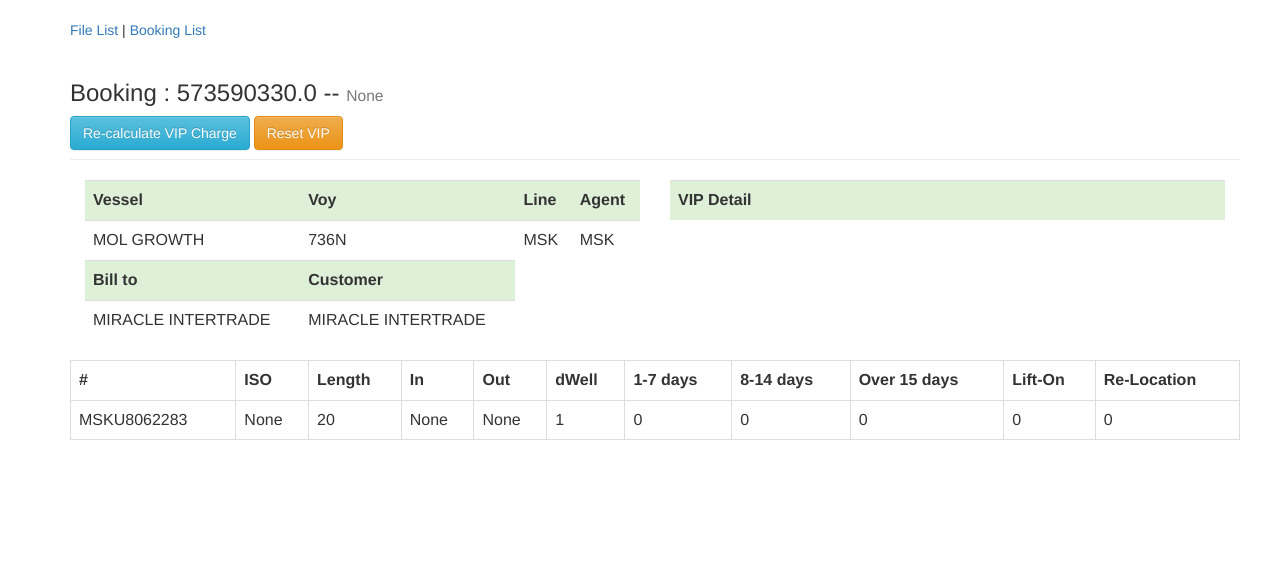
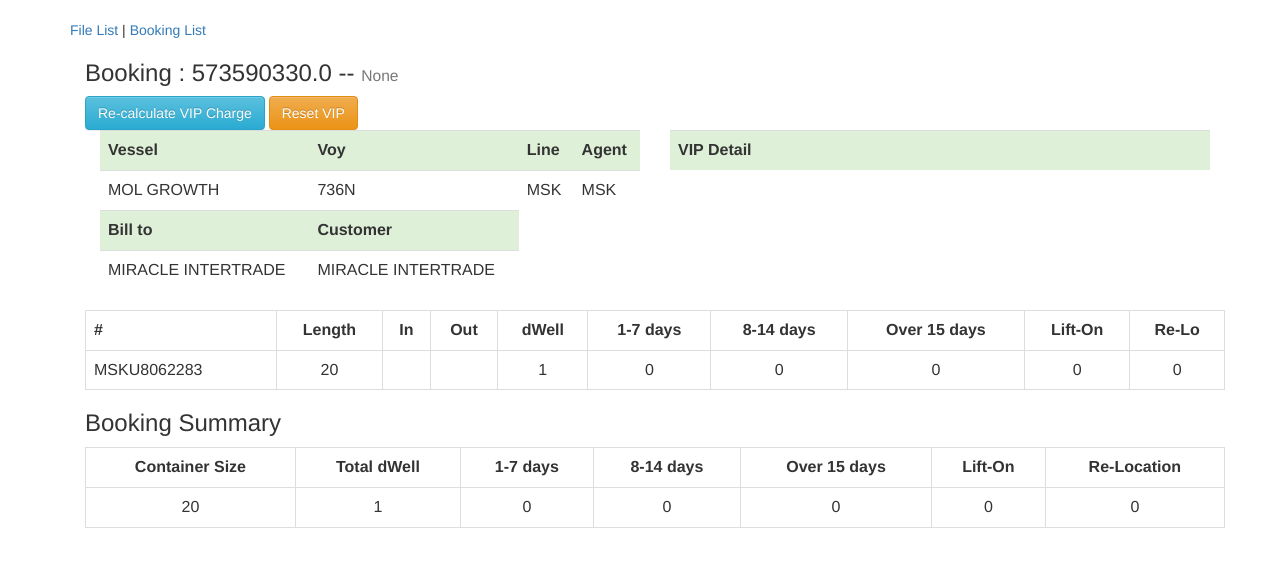
Before and after one commit to chutchais/ssr, a Django app: page /crm/booking/5735903300/ in a window 1280 px wide. Shown: the part 52-619 px from the top of the page. Run offline with Django 3.2, Linux system fonts and the light colour scheme; a user stored in the database is signed in; data comes from the database, SQL or seed files in the repository; both versions use the stored data as it was after the commit; lists and menus that the app fills with data are empty; parts of the project's set-up code (start-up, migrations or seed data) failed here and were passed over; some libraries are stand-ins or nearby versions.

Commit message:
Improve print view

```diff
--- a/crm/models.py
+++ b/crm/models.py
@@ -164,8 +164,21 @@ class Booking(models.Model):
 				c.rate1=0
 				c.rate2=0
 				c.rate3=0
+				c.lifton =0
+				c.reloc = 0
 				c.save()
 		pass
+
+	def get_summary(self):
+		summary = self.container_set.all().values('container_size').annotate(
+			total=Sum('dwell'),
+			rate1 =Sum('rate1'),
+			rate2 =Sum('rate2'),
+			rate3 =Sum('rate3'),
+			lifton =Sum('lifton'),
+			reloc =Sum('reloc')
+			)
+		return summary
 
 
 class Container(models.Model):
@@ -183,6 +196,8 @@ class Container(models.Model):
 	rate1 = models.IntegerField(default=0)
 	rate2 = models.IntegerField(default=0)
 	rate3 = models.IntegerField(default=0)
+	lifton = models.IntegerField(default=0)
+	reloc = models.IntegerField(default=0)
 	status = models.CharField(max_length=1,choices=STATUS_CHOICES,default=ACTIVE)
 	created_date = models.DateTimeField(auto_now_add=True)
 	modified_date = models.DateTimeField(blank=True, null=True,auto_now=True)
@@ -249,8 +264,15 @@ class Container(models.Model):
 			if self.booking.vip.no_back_charge > 14 :
 					rate3 = total_charge
 
+			lifton=0
+			if self.booking.vip.lifton:
+				lifton = 1
 
-			return total_charge,rate1,rate2,rate3
+			reloc=0
+			if self.booking.vip.reloc and self.dwell>7 :
+				reloc = 1
+
+			return total_charge,rate1,rate2,rate3,lifton,reloc
 
 		return 0
 
@@ -259,6 +281,8 @@ class Container(models.Model):
 		self.rate1 = self.get_charge()[1]
 		self.rate2 = self.get_charge()[2]
 		self.rate3 = self.get_charge()[3]
+		self.lifton = self.get_charge()[4]
+		self.reloc = self.get_charge()[5]
 		# if self.booking.vip:
 		# 	if self.dwell > self.booking.vip.storage:
 		# 		self.charge = self.booking.vip.storage-self.dwell
--- a/templates/base.html
+++ b/templates/base.html
@@ -1,4 +1,6 @@
+
 {% load staticfiles %}
+
 
 <html lang="en">
   <head>
@@ -8,22 +10,20 @@
     <meta http-equiv="X-UA-Compatible" content="IE=edge">
     <meta name="viewport" content="width=device-width, initial-scale=1">
 
+    <title>{% block title %}{% endblock %}</title>
 
+     {% block style %}
+      {% endblock style %}
 
-
-
-
-
-
-    <title>{% block title %}{% endblock %}</title>
   </head>
   <body>
 
   <!-- Latest compiled and minified JavaScript -->
   <script src="{% static 'bootstrap/js/jquery-1.12.2.min.js' %}"></script>
   <script src="{% static 'bootstrap/js/bootstrap.min.js' %}"></script>
-  <link rel="stylesheet" href="{% static 'bootstrap/css/bootstrap.min.css' %}"></link>
+  <link rel="stylesheet" href="{% static 'bootstrap/css/bootstrap.min.css' %}" media="screen,print"></link>
   <link rel="stylesheet" href="{% static 'bootstrap/css/bootstrap-theme.min.css' %}"></link>
+  <!-- <link rel="stylesheet" href="{% static 'bootstrap/css/print.css' %}"></link> -->
     <!-- Latest compiled and minified CSS -->
 
 
@@ -45,6 +45,7 @@
 <!-- <div class="container-fluid"> -->
       <div class="container" >
           {% include "nav.html" %}
+
           {% block head %}
           {% endblock head %}
 
--- a/templates/crm/booking_detail.html
+++ b/templates/crm/booking_detail.html
@@ -8,11 +8,70 @@
     Booking List
 {% endblock %}
 
+{% block style %}
+<style>
+    @media print {
+     /* styles go here */
+         @page {
+            size: A4;
+            margin: 0mm;
+          }
+
+          html, body {
+            width: 1024px;
+          }
+
+          body {
+            margin: 0 auto;
+            line-height: 1em;
+            word-spacing:1px;
+            letter-spacing:0.2px;
+            font: 14px "Times New Roman", Times, serif;
+            background:white;
+            color:black;
+            width: 100%;
+            float: none;
+          }
+
+
+                  a[href]:after {
+            content: none !important;
+          }
+
+        .no-print, .no-print *
+            {
+                display: none !important;
+            }
+
+        {
+          table { page-break-after:auto }
+          tr    { page-break-inside:avoid; page-break-after:auto }
+          td    { page-break-inside:avoid; page-break-after:auto }
+          thead { display:table-header-group }
+          tfoot { display:table-footer-group }
+        }
+
+    }
+</style>
+{% endblock style %}
 
 {% block content %}
 <div class="container">
-	<div class="row">
-		{% include "crm/booking_snippet.html" %}
-	</div>
+
+    {% include "crm/booking_snippet.html" %}
 </div>
 {% endblock content %}
+
+{% block java_content %}
+<script>
+
+function printDiv(divName) {
+     var printContents = document.getElementById(divName).innerHTML;
+     var originalContents = document.body.innerHTML;
+     document.body.innerHTML = printContents;
+     window.print();
+     document.body.innerHTML = originalContents;
+}
+
+</script>
+{% endblock java_content %}
--- a/templates/crm/booking_snippet.html
+++ b/templates/crm/booking_snippet.html
@@ -1,8 +1,12 @@
-					<div class="page-header">
+
+
 						<h3>Booking : {{ object.name}} -- <small>{{ object.company}}</small></h3>
+						<div class="no-print">
 							<a href="{% url 'crm:booking-vip' object.slug %}"><button type="button" class="btn btn-info">Re-calculate VIP Charge</button></a>
 							<a href="{% url 'crm:booking-resetvip' object.slug %}"><button type="button" class="btn btn-warning">Reset VIP</button></a>
 						</div>
+
+						<div>
 							<div class="col-xs-6 col-sm-6">
 								<table class="table table-hover">
 									<tr class="success">
@@ -27,6 +31,7 @@
 									</tr>
 								</table>
 							</div>
+
 							<div class="col-xs-6 col-sm-6">
 								<table class="table table-hover">
 									<tr class="success">
@@ -43,36 +48,65 @@
 									{% endif %}
 								</table>
 							</div>
+						</div>
+
 						<div>
+
 							<table class="table table-bordered">
 								<tr>
 									<th>#</th>
-									<th>ISO</th>
-									<th>Length</th>
-									<th>In</th>
-									<th>Out</th>
-									<th>dWell</th>
+									<!-- <th>ISO</th> -->
+									<th class="text-center">Length</th>
+									<th class="text-center">In</th>
+									<th class="text-center">Out</th>
+									<th class="text-center">dWell</th>
 				<!-- 					<th>Charge#</th> -->
-									<th>1-7 days</th>
-									<th>8-14 days</th>
-									<th>Over 15 days</th>
-									<th>Lift-On</th>
-									<th>Re-Location</th>
+									<th class="text-center">1-7 days</th>
+									<th class="text-center">8-14 days</th>
+									<th class="text-center">Over 15 days</th>
+									<th class="text-center">Lift-On</th>
+									<th class="text-center">Re-Lo</th>
 								</tr>
 								{% for c in object.container_set.all %}
 									<tr>
 										<td>{{c.number}}</td>
-										<td>{{c.iso}}</td>
-										<td>{{c.container_size}}</td>
-										<td>{{c.in_date}}</td>
-										<td>{{c.out_date}}</td>
-										<td>{{c.dwell}}</td>
+										<!-- <td>{{c.iso}}</td> -->
+										<td class="text-center">{{c.container_size|floatformat:"0" }}</td>
+										<td class="text-center">{{c.in_date|date:"d-m-Y"}}</td>
+										<td class="text-center">{{c.out_date|date:"d-m-Y"}}</td>
+										<td class="text-center">{{c.dwell}}</td>
 										<!-- <td>{{c.charge}}</td> -->
-										<td>{{c.rate1}}</td>
-										<td>{{c.rate2}}</td>
-										<td>{{c.rate3}}</td>
-										<td>{{c.lifton_charge}}</td>
-										<td>{{c.relocation_charge}}</td>
+										<td class="text-center">{{c.rate1}}</td>
+										<td class="text-center">{{c.rate2}}</td>
+										<td class="text-center">{{c.rate3}}</td>
+										<td class="text-center">{{c.lifton}}</td>
+										<td class="text-center">{{c.reloc}}</td>
+								</tr>
+								{% endfor %}
+							</table>
+
+							<h3>Booking Summary</h3>
+							<table class="table table-bordered">
+								<tr>
+									<th class="text-center">Container Size</th>
+									<th class="text-center">Total dWell</th>
+				<!-- 					<th>Charge#</th> -->
+									<th class="text-center">1-7 days</th>
+									<th class="text-center">8-14 days</th>
+									<th class="text-center">Over 15 days</th>
+									<th class="text-center">Lift-On</th>
+									<th class="text-center">Re-Location</th>
+								</tr>
+								{% for c in object.get_summary %}
+									<tr>
+										<td class="text-center">{{c.container_size|floatformat:"0"}}</td>
+										<td class="text-center">{{c.total}}</td>
+										<!-- <td>{{c.charge}}</td> -->
+										<td class="text-center">{{c.rate1}}</td>
+										<td class="text-center">{{c.rate2}}</td>
+										<td class="text-center">{{c.rate3}}</td>
+										<td class="text-center">{{c.lifton}}</td>
+										<td class="text-center">{{c.reloc}}</td>
 								</tr>
 								{% endfor %}
 							</table>
--- a/templates/nav.html
+++ b/templates/nav.html
@@ -1,2 +1,4 @@
+<div class="no-print">
 <a href="{% url 'crm:list' %}">File List</a> |
 <a href="{% url 'crm:booking-list' %}">Booking List</a>
+</div>
```
Also changed, not shown: templates/crm/bookingfile_detail.html (+73 -71 lines), db.sqlite3, 1 other file. Lines whose indentation alone changed are shown as unchanged.
